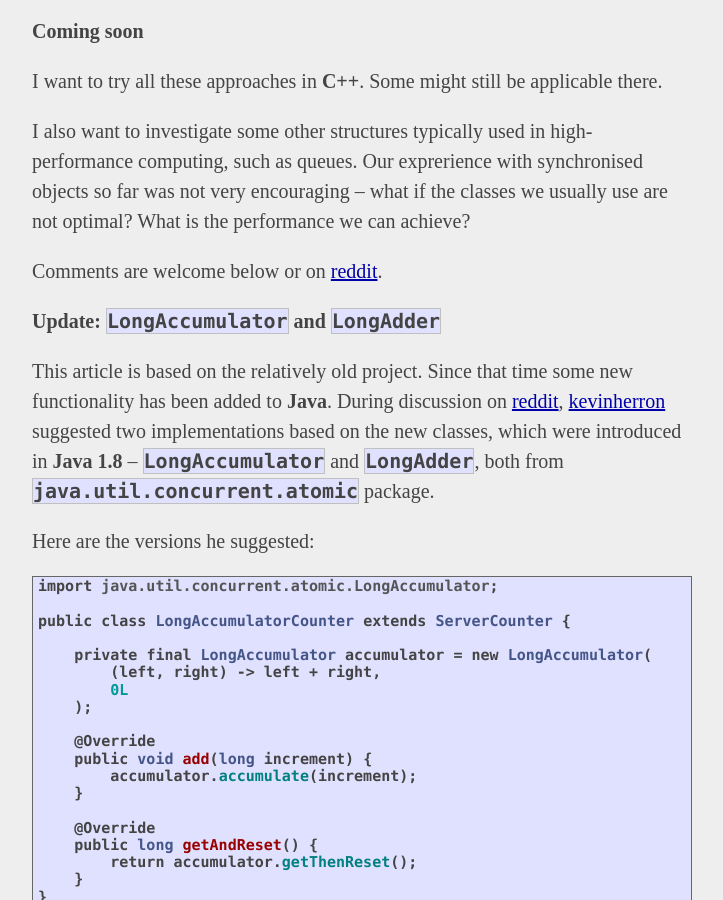
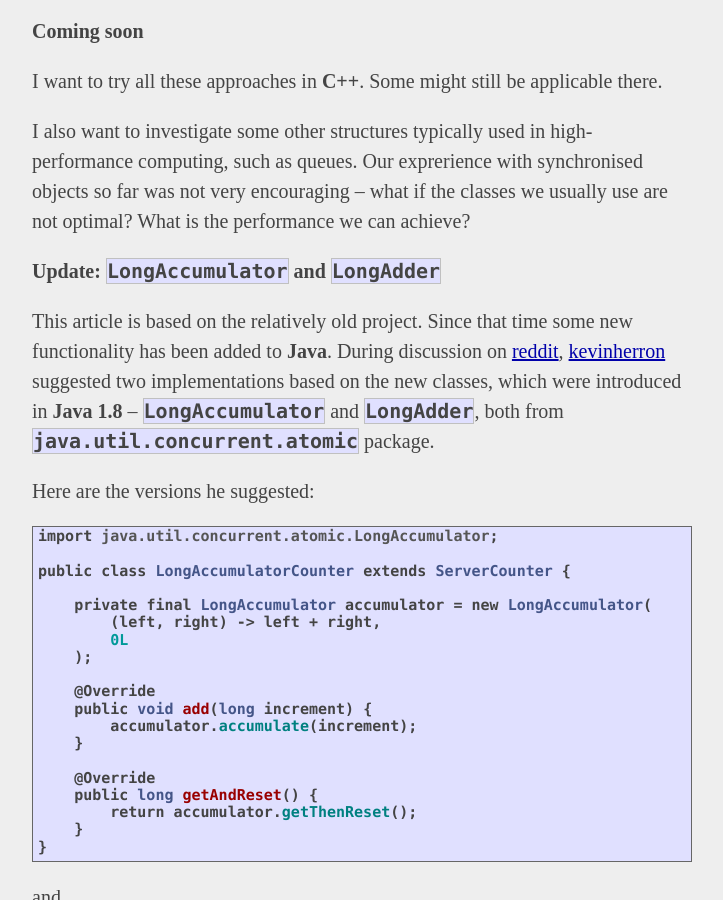
Before and after one commit to pzemtsov/pzemtsov.github.io, a Jekyll site: the page built from _posts/2017-03-22-statistical-variables-in-java.md, in a window 1280 px wide and 900 px high, scrolled down 49306 px. Shown: the whole window, without its empty margins (278-1001 px from the left). Built offline with Jekyll 4.4.1, drawn with Linux system fonts in a browser that asks for light colours; nearby versions of some CDN libraries; some of the changed text lies outside the part shown.

Commit message:
Cosmetic

```diff
--- a/_posts/2017-03-22-statistical-variables-in-java.md
+++ b/_posts/2017-03-22-statistical-variables-in-java.md
@@ -1898,9 +1898,6 @@ I want to try all these approaches in **C++**. Some might still be applicable th
 I also want to investigate some other structures typically used in high-performance computing, such as queues. Our exprerience with synchronised objects so far was
 not very encouraging -- what if the classes we usually use are not optimal? What is the performance we can achieve?
 
-Comments are welcome below or on [reddit](https://www.reddit.com/r/programming/comments/6118ef/statistical_variables_in_java_not_quite_legal_but/).
-
-
 Update: `LongAccumulator` and `LongAdder`
 -----------------------------------------
 
```
Also changed, not shown: other parts of _posts/2017-03-22-statistical-variables-in-java.md (+2 -0 lines).
